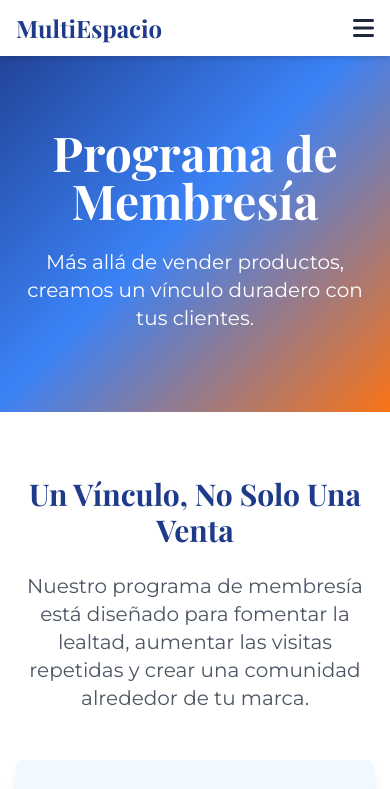
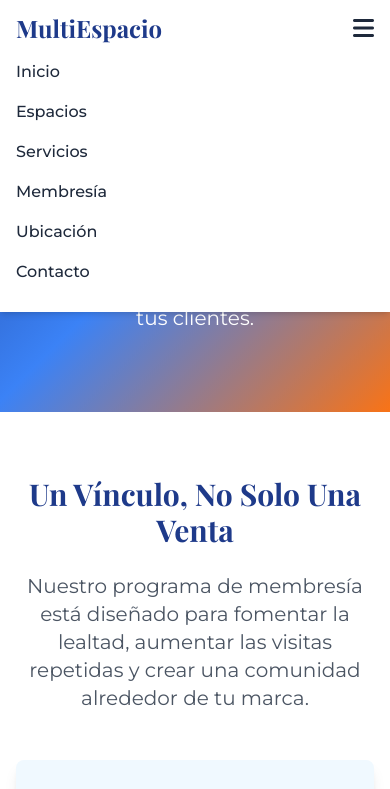
Before and after one commit to MariaLauraSandoval/proyectErnestV1.github.io, a plain HTML site: page membresia.html in a window 390 px wide. Both pictures are taken after a click on the button 363 px from the left and 28 px from the top of the page. Shown: the top 789 px of the page. Drawn offline with nearby package versions, Linux system fonts and the light colour scheme.

Commit message:
reparación de pagina membresia

```diff
--- a/membresia.html
+++ b/membresia.html
@@ -1430,6 +1430,18 @@
                 });
             }
         });
+
+        // Aseguramos que el menú móvil funcione independientemente
+        document.addEventListener('DOMContentLoaded', function() {
+            const mobileMenuButton = document.getElementById('mobile-menu-button');
+            const mobileMenu = document.getElementById('mobile-menu');
+
+            if (mobileMenuButton && mobileMenu) {
+                mobileMenuButton.addEventListener('click', function() {
+                    mobileMenu.classList.toggle('hidden');
+                });
+            }
+        });
     </script>
 </body>
 </html>
```
